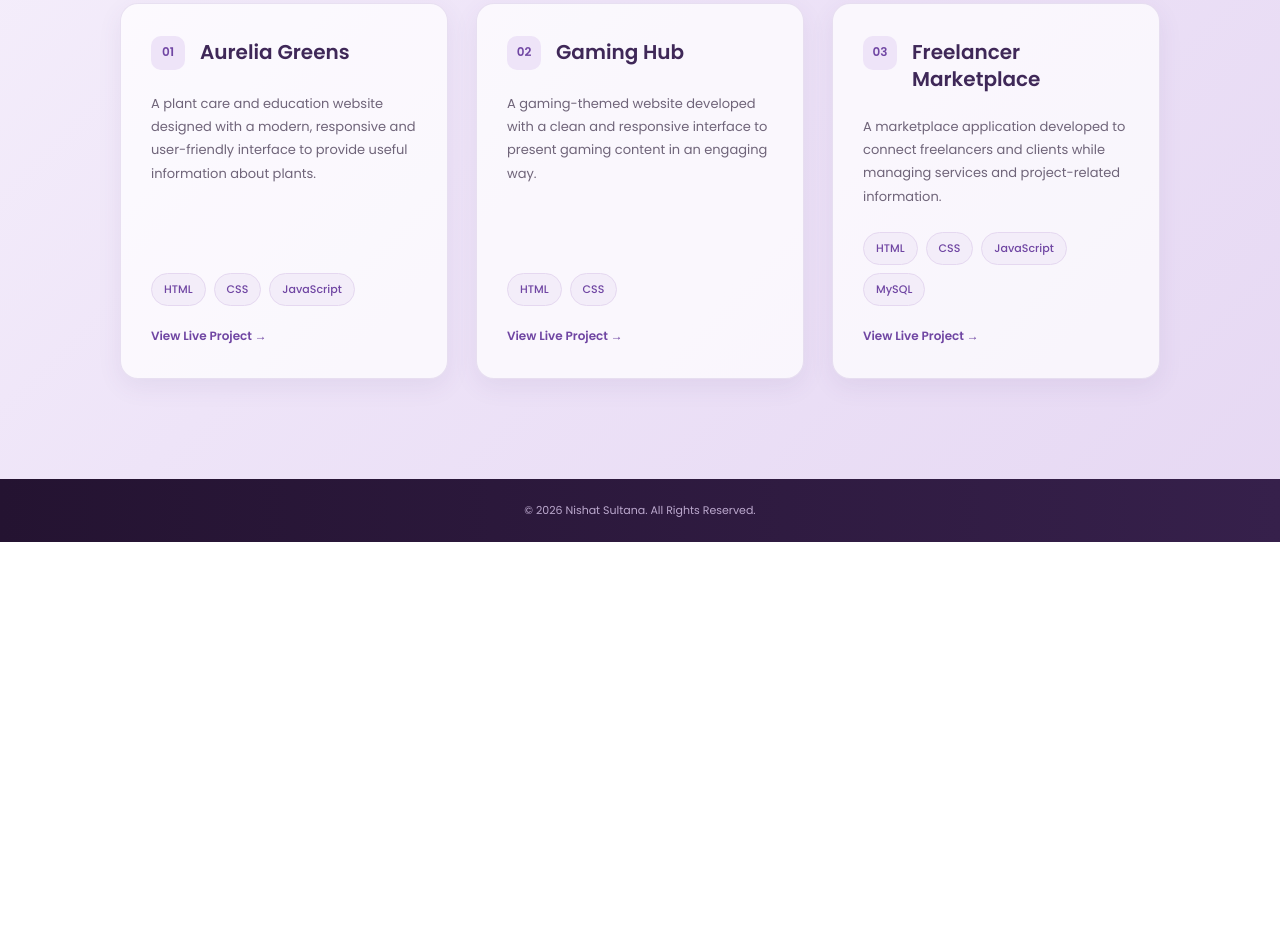
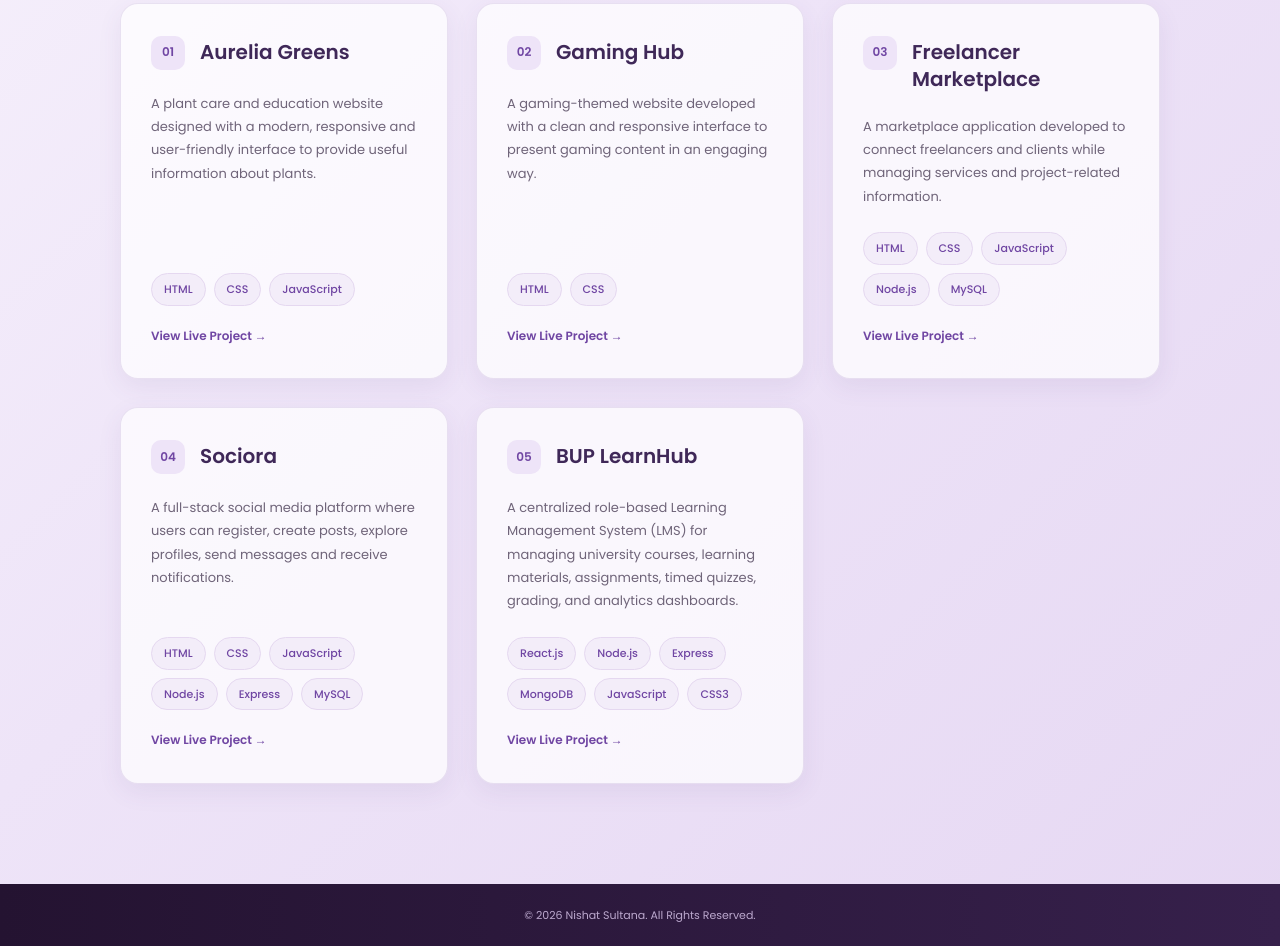
Before and after one commit to Nishat-ICE/portfolio, a plain HTML site: page projects.html in a window 1280 px wide. Shown: the part 376-1322 px from the top of the page. Before the commit the page ends 918 px from the top, so only its background shows below. Drawn offline with Linux system fonts and the light colour scheme.

Commit message:
Add BUP LearnHub project to portfolio

```diff
--- a/projects.html
+++ b/projects.html
@@ -137,6 +137,7 @@
     <span>HTML</span>
     <span>CSS</span>
     <span>JavaScript</span>
+    <span>Node.js</span>
     <span>MySQL</span>
 </div>
 
@@ -149,7 +150,71 @@
     </a>
 
 </article>
+<!-- Sociora -->
+<article class="project-card">
 
+    <div class="project-top">
+        <span class="project-number">04</span>
+        <h2>Sociora</h2>
+    </div>
+
+    <p>
+        A full-stack social media platform where users can
+        register, create posts, explore profiles, send
+        messages and receive notifications.
+    </p>
+
+    <div class="tech-list">
+        <span>HTML</span>
+        <span>CSS</span>
+        <span>JavaScript</span>
+        <span>Node.js</span>
+        <span>Express</span>
+        <span>MySQL</span>
+    </div>
+
+    <!-- Live Project -->
+    <a href="https://sociora-siod.onrender.com"
+       class="project-link"
+       target="_blank"
+       rel="noopener noreferrer">
+        View Live Project →
+    </a>
+
+</article>
+
+<!-- BUP LearnHub -->
+<article class="project-card">
+
+    <div class="project-top">
+        <span class="project-number">05</span>
+        <h2>BUP LearnHub</h2>
+    </div>
+
+    <p>
+        A centralized role-based Learning Management System (LMS)
+        for managing university courses, learning materials,
+        assignments, timed quizzes, grading, and analytics dashboards.
+    </p>
+
+    <div class="tech-list">
+        <span>React.js</span>
+        <span>Node.js</span>
+        <span>Express</span>
+        <span>MongoDB</span>
+        <span>JavaScript</span>
+        <span>CSS3</span>
+    </div>
+
+    <!-- Live Project -->
+    <a href="https://bup-learnhub.onrender.com"
+       class="project-link"
+       target="_blank"
+       rel="noopener noreferrer">
+        View Live Project →
+    </a>
+
+</article>
 
         </div>
 
```
